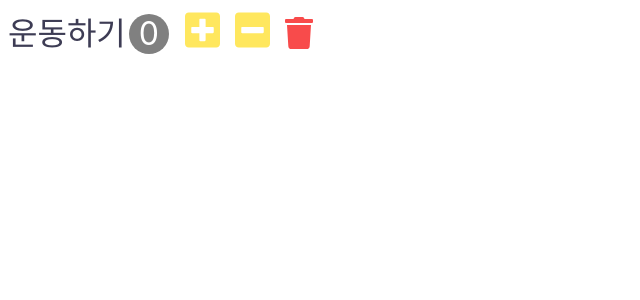
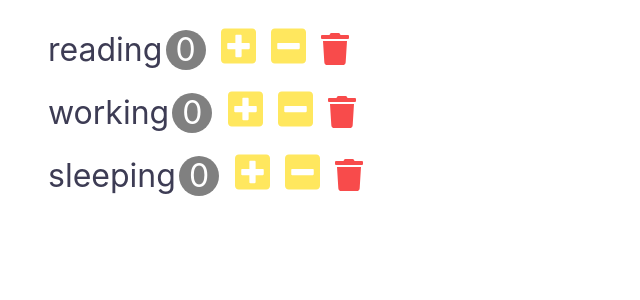
Before and after one commit to y-solb/habit-tracker, a React (Create React App) app: page / in a window 1280 px wide. Shown: the top 300 px of the page, without its empty margins (0-640 px from the left). Built offline with nearby package versions, Linux system fonts and the light colour scheme.

Commit message:
feat : add Habits component

```diff
--- a/src/app.jsx
+++ b/src/app.jsx
@@ -1,8 +1,8 @@
 import './app.css';
-import Habit from './components/habit';
+import Habits from './components/habits';
 
 function App() {
-  return <Habit />;
+  return <Habits />;
 }
 
 export default App;
--- a/src/components/habit.jsx
+++ b/src/components/habit.jsx
@@ -1,8 +1,6 @@
 import React, { Component } from 'react';
 
 class Habit extends Component {
-  state = { count: 0 };
-
   handleIncrement = () => {
     this.setState({ count: this.state.count + 1 });
   };
@@ -13,10 +11,11 @@
   };
 
   render() {
+    const { name, count } = this.props.habit;
     return (
       <li className="habit">
-        <span className="habit-name">운동하기</span>
-        <span className="habit-count">{this.state.count}</span>
+        <span className="habit-name">{name}</span>
+        <span className="habit-count">{count}</span>
         <button className="habit-button habit-increase" onClick={this.handleIncrement}>
           <i className="fas fa-plus-square"></i>
         </button>
--- /dev/null
+++ b/src/components/habits.jsx
@@ -0,0 +1,23 @@
+import React, { Component } from 'react';
+import Habit from './habit';
+
+class Habits extends Component {
+  state = {
+    habits: [
+      { id: 1, name: 'reading', count: 0 },
+      { id: 2, name: 'working', count: 0 },
+      { id: 3, name: 'sleeping', count: 0 },
+    ],
+  };
+  render() {
+    return (
+      <ul>
+        {this.state.habits.map((habit) => (
+          <Habit key={habit.id} habit={habit} />
+        ))}
+      </ul>
+    );
+  }
+}
+
+export default Habits;
```
